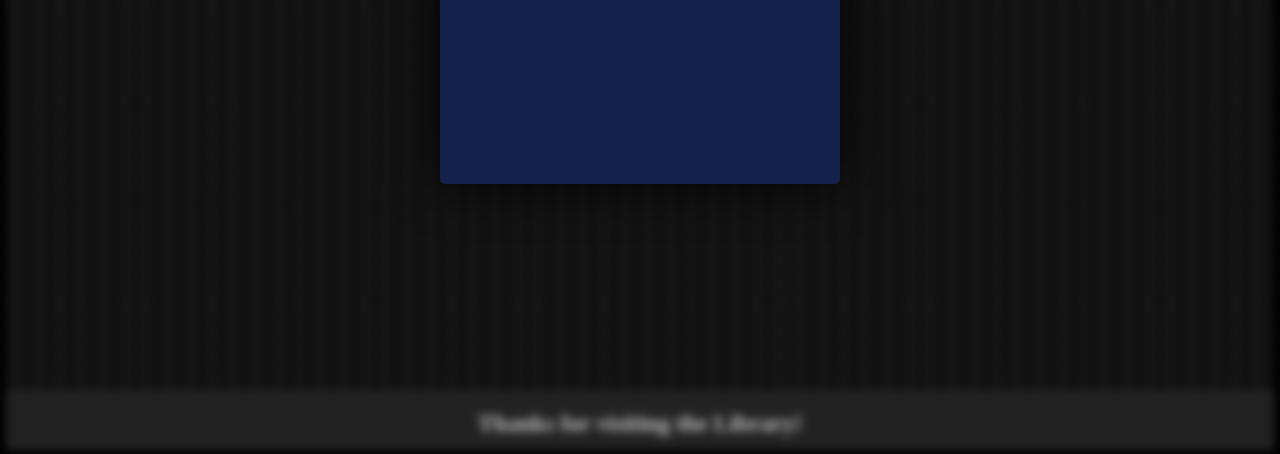
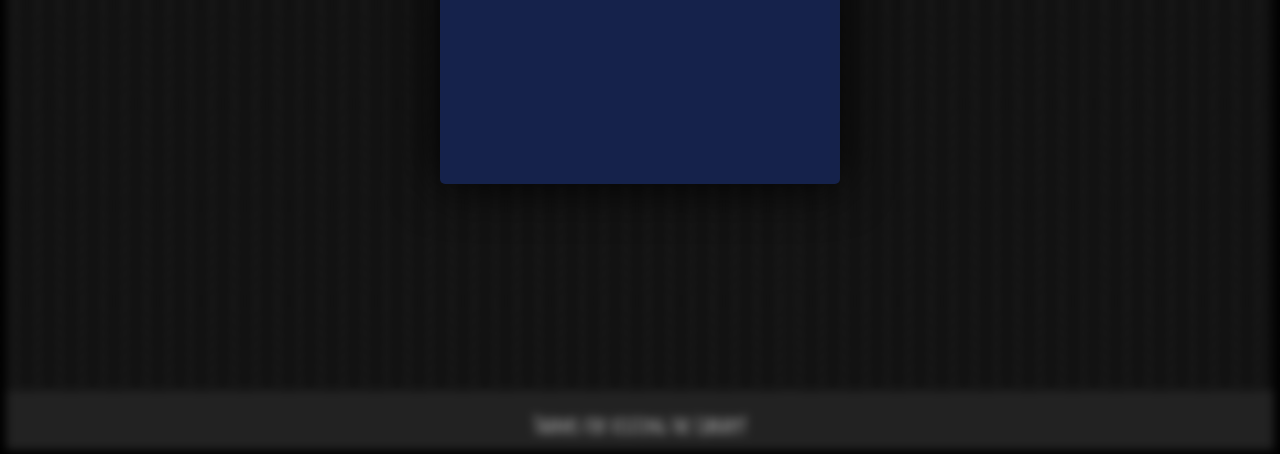
Before and after one commit to DMP92/Library, a plain HTML site: page index.html in a window 1280 px wide. Shown: the part 346-800 px from the top of the page. Drawn offline with Linux system fonts and the light colour scheme; no server answers.

Commit message:
Update style.css

```diff
--- a/style.css
+++ b/style.css
@@ -422,6 +422,8 @@
 /* Footer styling */
 
 footer {
+    font-family: Amatic SC !important;
+    color: #b3cde0;
     color: #b3cde0;
     grid-area: "outro";
     position: relative;
```
